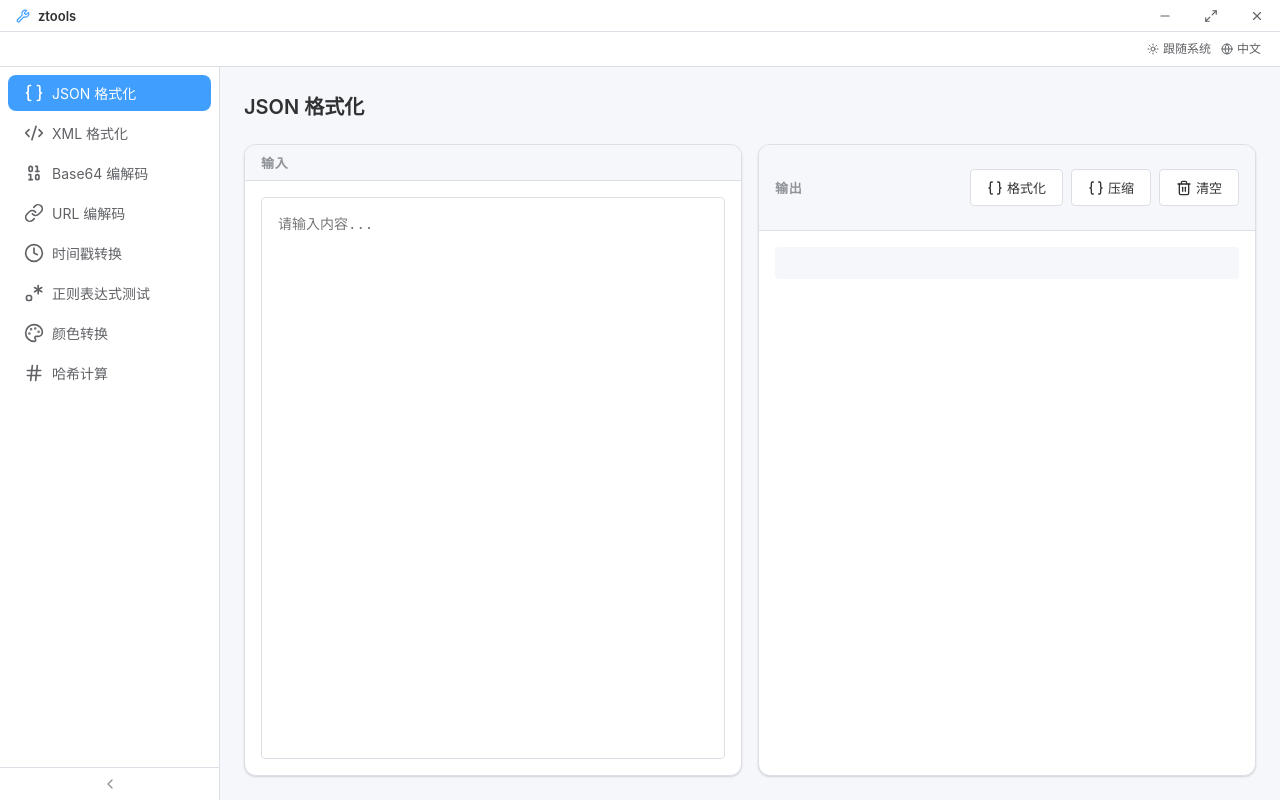
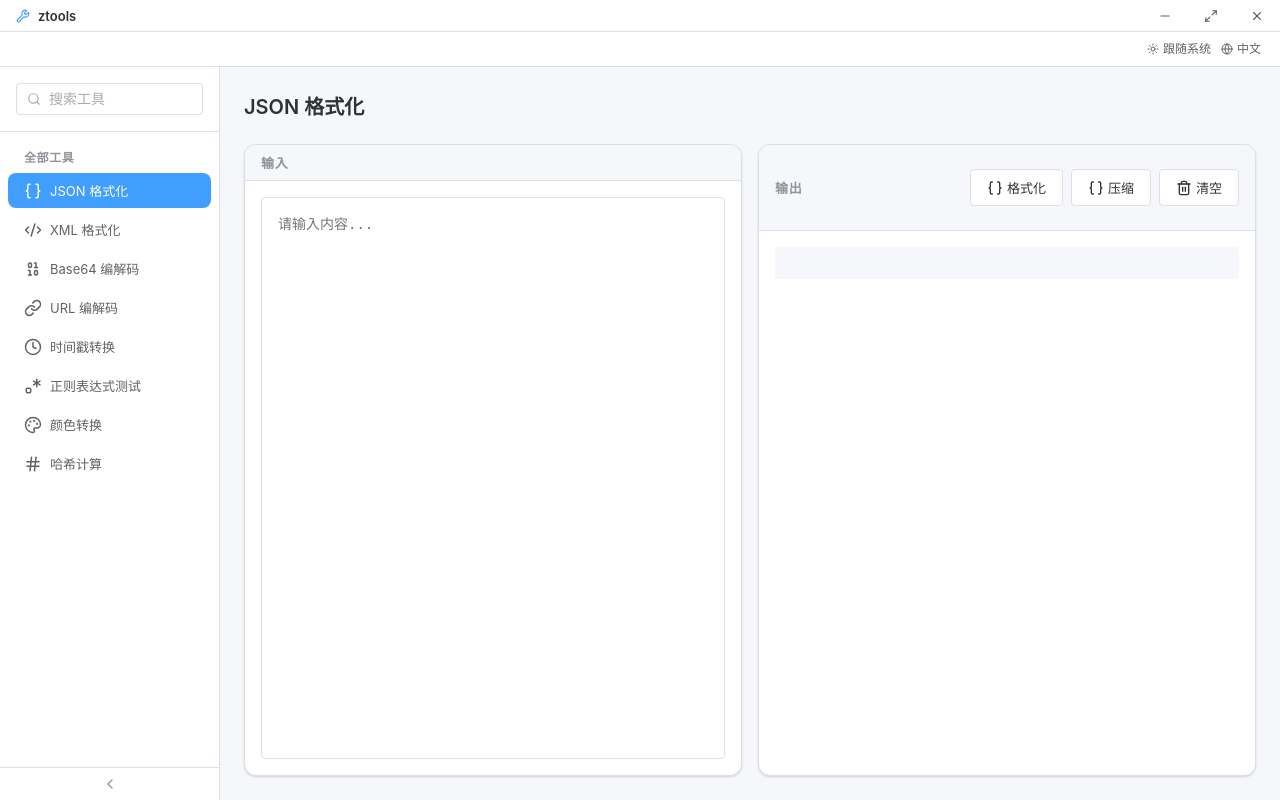
Before and after one commit to zzlhyly/ztools, a Vue app: page /#/json in a window 1280 px wide. Built offline with nearby package versions, Linux system fonts and the light colour scheme.

Commit message:
feat: add search, recent tools, and Cmd/Ctrl+K shortcut to Sidebar

```diff
--- a/src/components/Sidebar.vue
+++ b/src/components/Sidebar.vue
@@ -1,4 +1,5 @@
 <script setup lang="ts">
+import { computed, ref, onMounted, onUnmounted } from 'vue'
 import { useRoute, useRouter } from 'vue-router'
 import { useI18n } from 'vue-i18n'
 import { useAppStore } from '@/stores/app'
@@ -13,6 +14,7 @@ import {
   Hash,
   ChevronLeft,
   ChevronRight,
+  Search,
 } from 'lucide-vue-next'
 import type { Component } from 'vue'
 
@@ -38,31 +40,112 @@ const tools: ToolItem[] = [
   { path: '/hash', icon: Hash, key: 'hash' },
 ]
 
+const searchQuery = ref('')
+const searchInputRef = ref<{ focus: () => void } | null>(null)
+
+const filteredTools = computed(() => {
+  if (!searchQuery.value.trim()) return tools
+  const query = searchQuery.value.toLowerCase()
+  return tools.filter(tool => {
+    const name = t(`tools.${tool.key}.name`).toLowerCase()
+    const desc = t(`tools.${tool.key}.description`).toLowerCase()
+    return name.includes(query) || desc.includes(query)
+  })
+})
+
+const recentTools = computed(() => {
+  return appStore.recentTools
+    .map(path => tools.find(t => t.path === path))
+    .filter((t): t is ToolItem => !!t)
+    .slice(0, 5)
+})
+
 const isActive = (path: string) => route.path === path
 
 const navigateTo = (path: string) => {
   router.push(path)
   appStore.addRecentTool(path)
 }
+
+const handleKeydown = (e: KeyboardEvent) => {
+  if (e.key === 'Enter' && filteredTools.value.length > 0) {
+    navigateTo(filteredTools.value[0].path)
+    searchQuery.value = ''
+  }
+}
+
+const focusSearch = (e: KeyboardEvent) => {
+  if ((e.metaKey || e.ctrlKey) && e.key === 'k') {
+    e.preventDefault()
+    searchInputRef.value?.focus()
+  }
+}
+
+onMounted(() => {
+  window.addEventListener('keydown', focusSearch)
+})
+
+onUnmounted(() => {
+  window.removeEventListener('keydown', focusSearch)
+})
 </script>
 
 <template>
   <aside class="sidebar" :class="{ collapsed: appStore.sidebarCollapsed }">
-    <nav class="sidebar-nav">
+    <div class="sidebar-search">
+      <el-input
+        v-if="!appStore.sidebarCollapsed"
+        ref="searchInputRef"
+        v-model="searchQuery"
+        :placeholder="t('common.search')"
+        clearable
+        @keydown="handleKeydown"
+      >
+        <template #prefix>
+          <Search :size="14" />
+        </template>
+      </el-input>
+      <div v-else class="search-collapsed">
+        <Search :size="20" />
+      </div>
+    </div>
+
+    <div class="sidebar-content">
+      <div v-if="recentTools.length > 0 && !appStore.sidebarCollapsed" class="sidebar-section">
+        <div class="section-title">{{ t('common.recent') }}</div>
         <div
-        v-for="tool in tools"
+          v-for="tool in recentTools"
+          :key="`recent-${tool.path}`"
+          class="menu-item"
+          :class="{ active: isActive(tool.path) }"
+          :title="t(`tools.${tool.key}.name`)"
+          @click="navigateTo(tool.path)"
+        >
+          <component :is="tool.icon" :size="18" />
+          <span class="menu-text">{{ t(`tools.${tool.key}.name`) }}</span>
+        </div>
+      </div>
+
+      <div class="sidebar-section">
+        <div v-if="!appStore.sidebarCollapsed" class="section-title">
+          {{ t('common.allTools') }}
+        </div>
+        <div
+          v-for="tool in filteredTools"
           :key="tool.path"
           class="menu-item"
           :class="{ active: isActive(tool.path) }"
           :title="t(`tools.${tool.key}.name`)"
           @click="navigateTo(tool.path)"
         >
-        <component :is="tool.icon" :size="20" />
+          <component :is="tool.icon" :size="18" />
           <span v-if="!appStore.sidebarCollapsed" class="menu-text">
             {{ t(`tools.${tool.key}.name`) }}
           </span>
         </div>
-    </nav>
+      </div>
+    </div>
+
     <button class="toggle-button" @click="appStore.toggleSidebar()">
       <ChevronLeft v-if="!appStore.sidebarCollapsed" :size="16" />
       <ChevronRight v-else :size="16" />
@@ -75,7 +158,7 @@ const navigateTo = (path: string) => {
   display: flex;
   flex-direction: column;
   width: var(--sidebar-width);
-  background-color: var(--bg-color);
+  background-color: var(--surface-card);
   border-right: 1px solid var(--border-color);
   transition: width 0.3s ease;
 }
@@ -84,10 +167,35 @@ const navigateTo = (path: string) => {
   width: var(--sidebar-collapsed-width);
 }
 
-.sidebar-nav {
+.sidebar-search {
+  padding: var(--spacing-md);
+  border-bottom: 1px solid var(--border-color);
+}
+
+.search-collapsed {
+  display: flex;
+  align-items: center;
+  justify-content: center;
+  color: var(--text-color-secondary);
+}
+
+.sidebar-content {
   flex: 1;
   padding: var(--spacing-sm);
   overflow-y: auto;
+}
+
+.sidebar-section {
+  margin-bottom: var(--spacing-md);
+}
+
+.section-title {
+  padding: var(--spacing-sm) var(--spacing-md);
+  font-size: var(--font-size-xs);
+  font-weight: 600;
+  color: var(--text-caption);
+  text-transform: uppercase;
+  letter-spacing: 0.05em;
 }
 
 .menu-item {
@@ -117,6 +225,7 @@ const navigateTo = (path: string) => {
 .menu-text {
   overflow: hidden;
   text-overflow: ellipsis;
+  font-size: var(--font-size-sm);
 }
 
 .toggle-button {
--- a/src/i18n/en-US.ts
+++ b/src/i18n/en-US.ts
@@ -59,6 +59,9 @@ export default {
     error: 'Error',
     success: 'Success',
     placeholder: 'Enter content...',
+    search: 'Search tools',
+    recent: 'Recent',
+    allTools: 'All tools',
   },
   errors: {
     jsonSyntax: 'JSON syntax error: {message}',
--- a/src/i18n/zh-CN.ts
+++ b/src/i18n/zh-CN.ts
@@ -59,6 +59,9 @@ export default {
     error: '错误',
     success: '成功',
     placeholder: '请输入内容...',
+    search: '搜索工具',
+    recent: '最近使用',
+    allTools: '全部工具',
   },
   errors: {
     jsonSyntax: 'JSON 语法错误: {message}',
```
Lines whose indentation alone changed are shown as unchanged.
